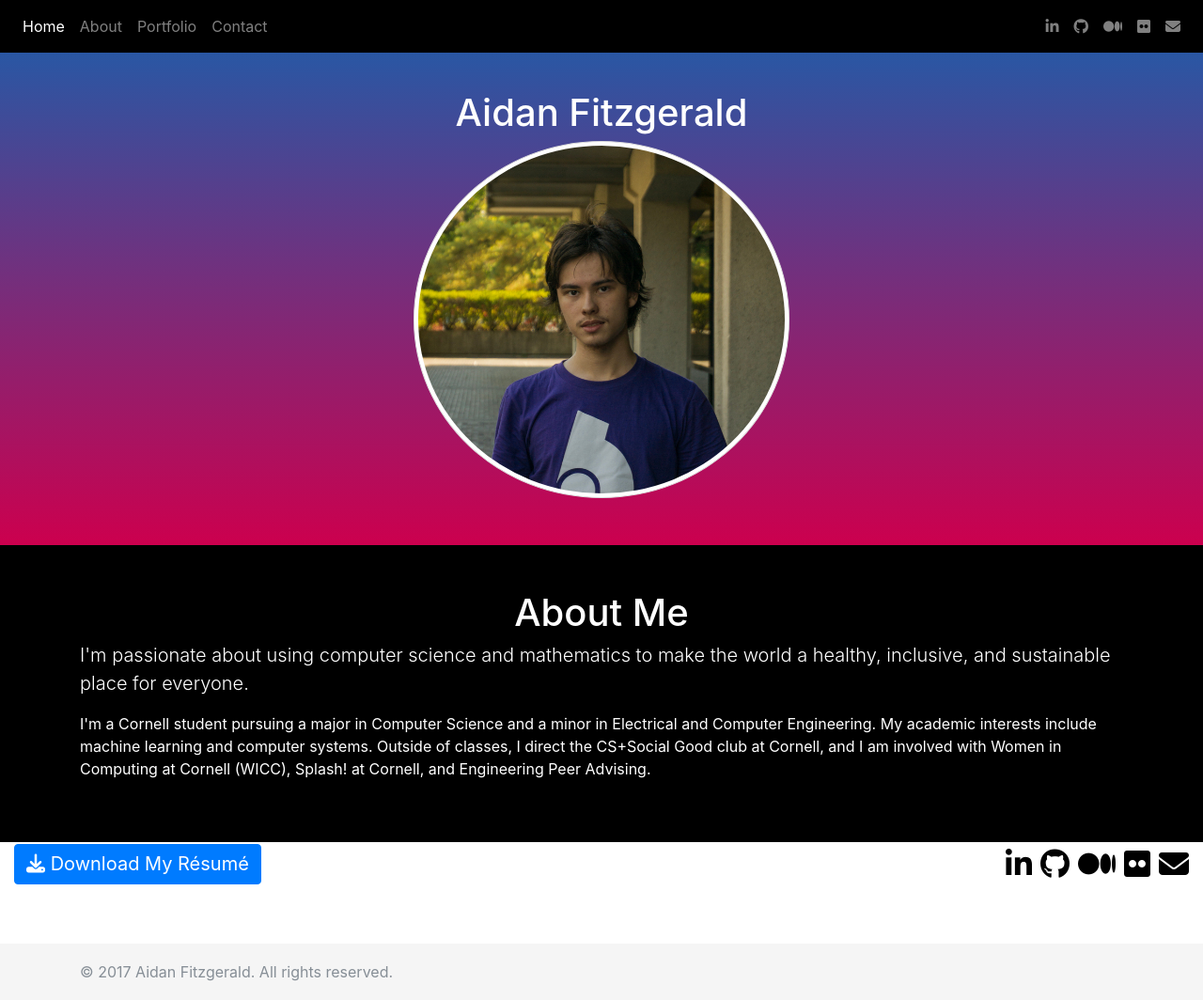
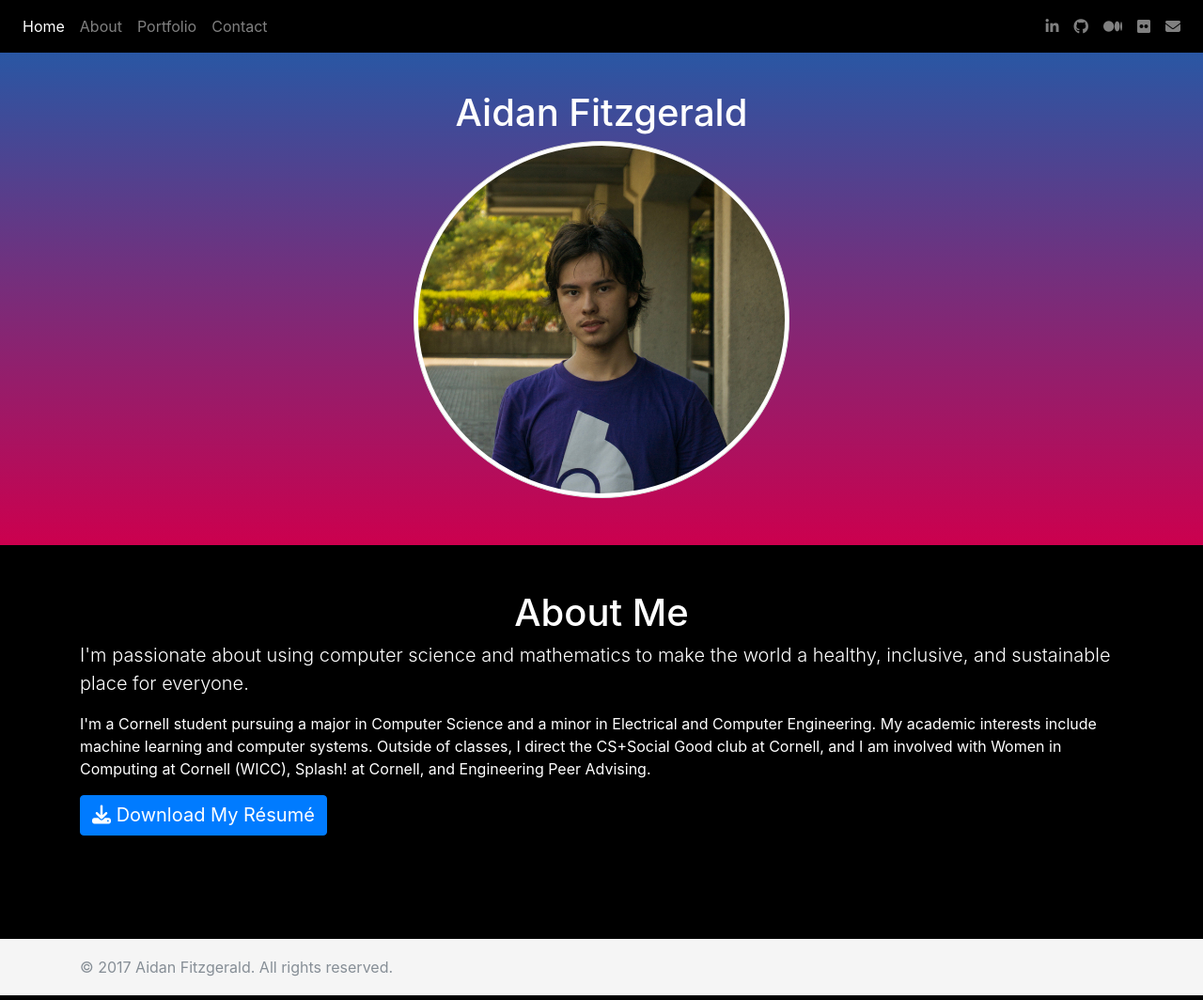
Before and after one commit to aidan-fitz/aidan-fitz.com, a Jekyll site: the page built from index.md, in a window 1280 px wide and 1064 px high. Shown: the whole window at 94% size. Built offline with Jekyll 4.4.1, drawn with Linux system fonts in a browser that asks for light colours; nearby versions of some CDN libraries.

Commit message:
Spinoff resume dl button into template

```diff
--- /dev/null
+++ b/_includes/resume-dl.html
@@ -0,0 +1,6 @@
+<a href="Resume.pdf">
+  <button type="button" class="btn btn-primary download-resume">
+    <i class="fa fa-download" aria-hidden="true"></i>
+    Download My Résumé
+  </button>
+</a>
--- a/_includes/resume-social.html
+++ b/_includes/resume-social.html
@@ -2,12 +2,7 @@
   <div class="row align-items-center">
     <!-- Resume download button -->
     <div class="col text-left">
-      <a href="Resume.pdf">
-        <button type="button" class="btn btn-primary download-resume">
-          <i class="fa fa-download" aria-hidden="true"></i>
-          Download My Résumé
-        </button>
-      </a>
+      {% include resume-dl.html %}
     </div>
 
     <!-- Social media links -->
--- a/css/style.scss
+++ b/css/style.scss
@@ -15,6 +15,7 @@ nav a.nav-link:active {
 
 body {
   padding-top: 3rem;
+  background-color: black;
 }
 
 .social {
--- a/index.md
+++ b/index.md
@@ -22,7 +22,9 @@ title: Home
     club at Cornell, and I am involved with Women in Computing at Cornell (WICC),
     Splash! at Cornell, and Engineering Peer Advising.</p>
 
+    {% include resume-dl.html %}
+
   </main>
 </section>
 
-{% include resume-social.html %}
+{% comment %} {% include resume-social.html %}{% endcomment %}
```
